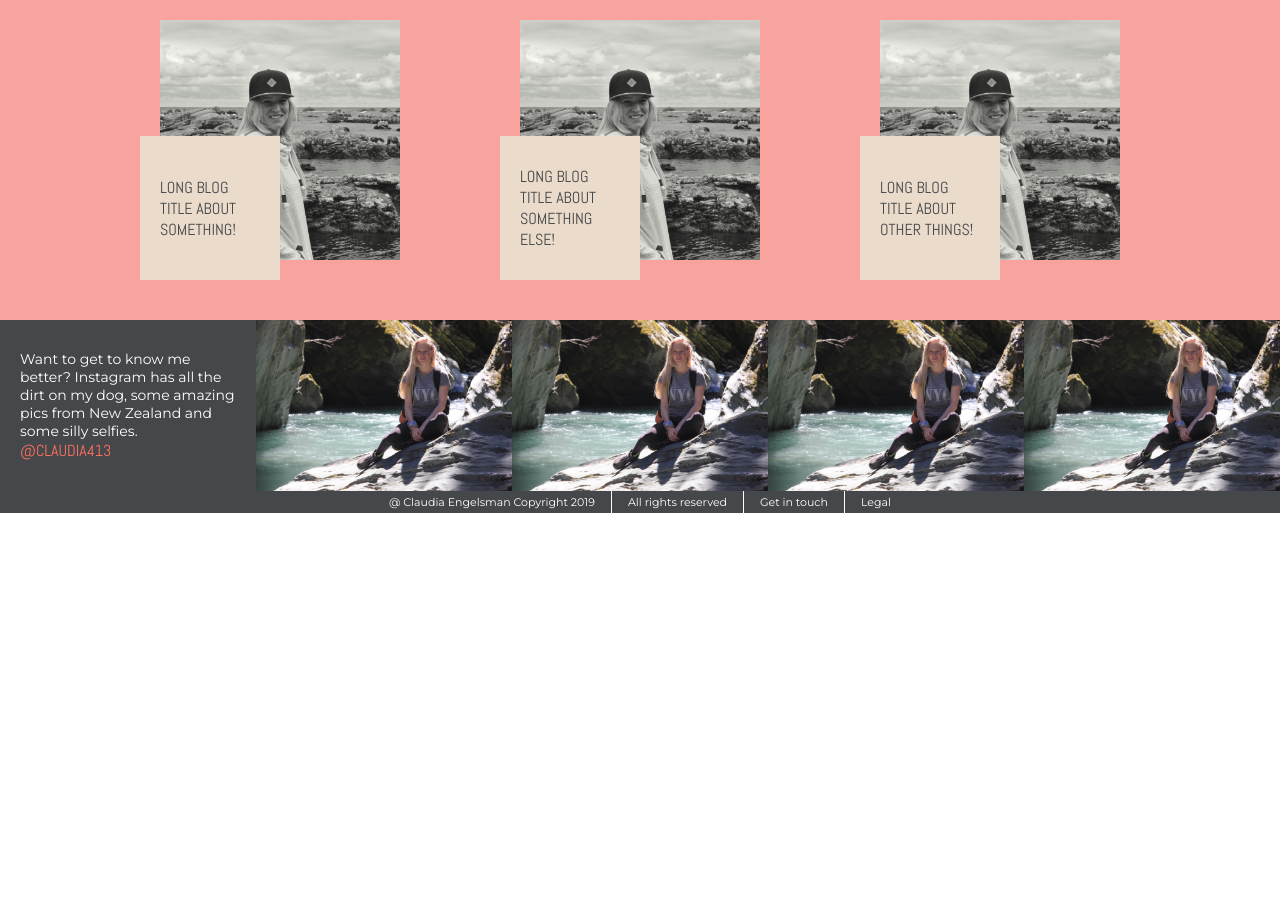
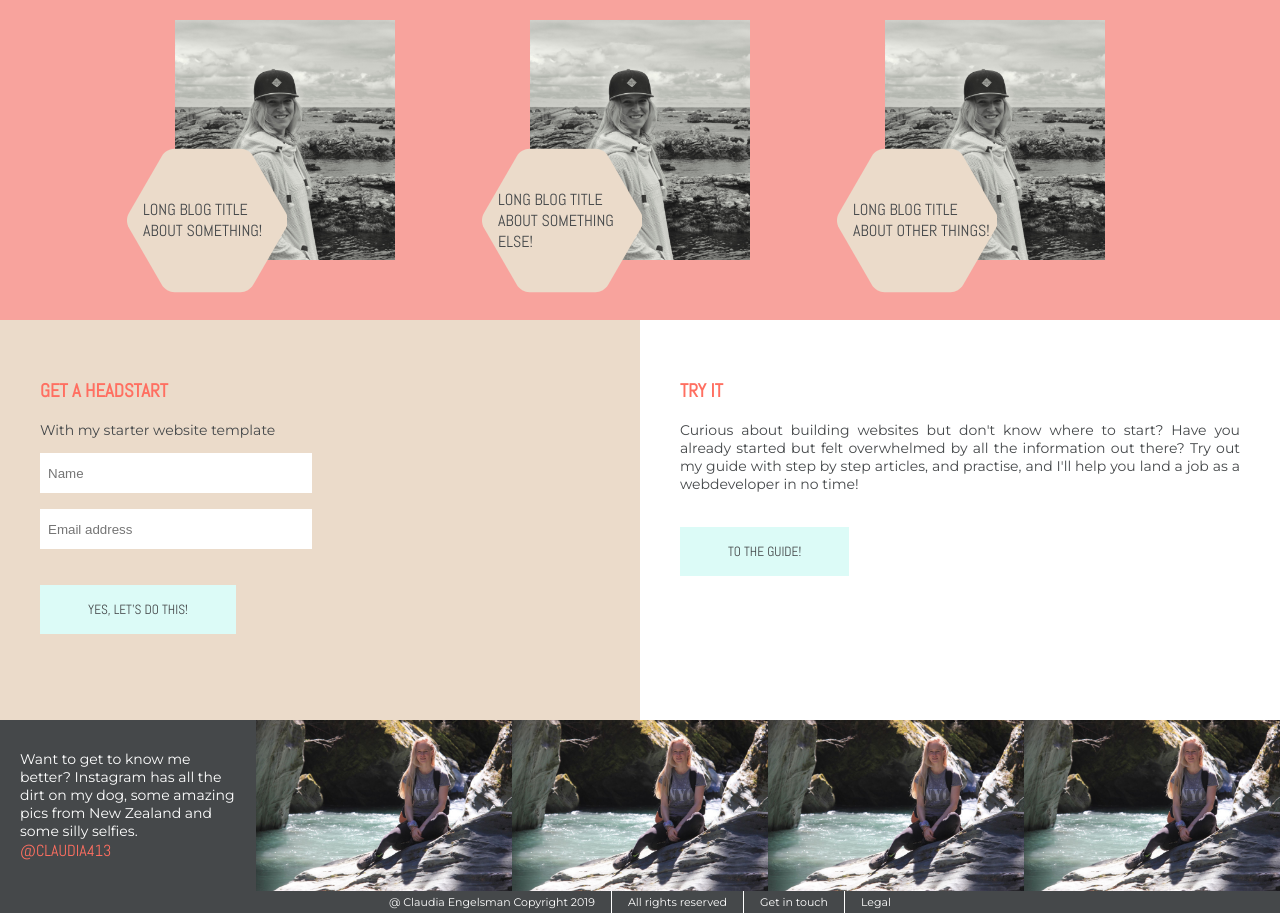
Before and after one commit to Claudia413/supreme-octo-fun, a Vue app: page /#/ in a window 1280 px wide. Shown: the part 1540-2453 px from the top of the page. Before the commit the page ends 2053 px from the top, so only its background shows below. Built offline with nearby package versions, Linux system fonts and the light colour scheme; a web font is replaced by a local one.

Commit message:
Adjust intro text, add freebie block, add hexagon shaped blog tags

```diff
--- a/src/views/Home.vue
+++ b/src/views/Home.vue
@@ -4,12 +4,12 @@
 		<MenuSlide/>
 		<img
 			alt="Claudia Engelsman, developer who will teach you how to code a website"
-			src="../assets/Claudia.jpg"
+			src="../assets/ClaudiaBWKaikoura.jpg"
 			class="intro-pic img-block"
 		>
 		<section class="intro-text text-block">
 			<h3>About</h3>
-			<p>A business graduate turned developer. That is me, Claudia Engelsman. Switching from a job in purchasing to a developer job didn’t happen overnight, but I was earning a salary as a developer within a month of quitting and without any experience. I will help you to do the same by sharing everything I’ve learned, for free, and help you find inspiration and stay motivated to start creating your own websites.</p>
+			<p>Hi, I'm Claudia and I will teach you how to build websites. I didn't know how to write code 2 years ago, I had a job in a purchasing department. Switching from that job to a developer position didn’t happen overnight, but I was earning a salary as a developer within a month of quitting and without any experience. I will help you to do the same by sharing everything I’ve learned, for free, and help you find inspiration and stay motivated to start creating your own websites.</p>
 			<button class="mt-2">More about me</button>
 		</section>
 		<section class="slideit full-block">
@@ -64,44 +64,118 @@
 						class="inspiration"
 						v-if="slideIndex === 1"
 						key="one"
-					>It has never been easier to build websites. I am not making this up, technology is quickly improving the ease and fun of building websites, making this an excellent time to try it (again).</p>
+					><span class="bold"> It has never been easier to build websites.</span> I am not making this up, technology is quickly improving the ease and fun of building websites, making this an excellent time to try it (again).</p>
 					<p
 						class="inspiration"
 						v-if="slideIndex === 2"
 						key="two"
-					>There is a huge shortage of developers and this amount is only growing. More jobs than developers means developers have the upperhand in job negotiations. Sounds good huh!</p>
+					>There is a huge shortage of developers and this amount is only growing. More jobs than developers means developers have the <span class="bold">upperhand in job negotiations.</span> Sounds good huh!</p>
 					<p
 						class="inspiration"
 						v-if="slideIndex === 3"
 						key="three"
-					>Is your current office space a bit gloom? Building websites can be done from any computer with a solid internet connection. Working from home, working remotely from a hammock, anything is possible.</p>
+					>Is your current office space a bit gloom? Building websites can be done from any computer with a solid internet connection. <span class="bold">Working from home, working remotely from a hammock, anything is possible.</span></p>
 				</transition>
 			</div>
 			<div class="arrow" @click="incrementSlideIndex(1)">
 				<span class="fas fa-chevron-right"></span>
 			</div>
 		</section>
-		<img alt="Claudia Engelsman, developer who will teach you how to code a website"
+		<img
+			alt="Claudia Engelsman, developer who will teach you how to code a website"
 			src="../assets/ClaudiaBWKaikoura.jpg"
-			class="try-it-pic img-block">
+			class="try-it-pic img-block"
+		>
 		<section class="try-it-text text-block">
 			<h3>Try it</h3>
-			<p>Curious about building websites but don't know where to start? Have you already started but felt overwhelmed by all the information out there? Try out my guide with step by step articles, and practise, and I'll help you land a job as a webdeveloper in no time!</p>
+			<p>Curious about building websites but don't know where to start? Have you already started but felt overwhelmed by all the information out there? Try out my guide with step by step articles, practise exercises, and I'll help you land a job as a webdeveloper in no time!</p>
 			<button class="mt-2">To the guide!</button>
 		</section>
 		<section class="full-block blog-highlight">
 			<div class="blog-post">
 				<img src="../assets/ClaudiaBWKaikoura.jpg" class="blog-pic">
-				<span class="blog-tag">Long Blog Title about Something!</span>
+				<div class="blog-tag">
+					<svg
+						class="hexagon-tag"
+						version="1.1"
+						id="Capa_1"
+						xmlns="http://www.w3.org/2000/svg"
+						xmlns:xlink="http://www.w3.org/1999/xlink"
+						x="0px"
+						y="0px"
+						viewBox="0 0 480 480"
+						style="enable-background:new 0 0 483.013 483.013;"
+						fill="#DCFBF7"
+						xml:space="preserve">
+						<path
+							d="M477.043,219.205L378.575,48.677c-7.974-13.802-22.683-22.292-38.607-22.292H143.041c-15.923,0-30.628,8.49-38.608,22.292
+							L5.971,219.205c-7.961,13.801-7.961,30.785,0,44.588l98.462,170.543c7.98,13.802,22.685,22.293,38.608,22.293h196.926
+							c15.925,0,30.634-8.491,38.607-22.293l98.469-170.543C485.003,249.99,485.003,233.006,477.043,219.205z"
+						></path>
+					</svg>
+					<span class="blog-tag-text">Long Blog Title about Something!</span>
+				</div>
 			</div>
 			<div class="blog-post">
 				<img src="../assets/ClaudiaBWKaikoura.jpg" class="blog-pic">
-				<span class="blog-tag">Long Blog Title about Something else!</span>
+				<div class="blog-tag">
+					<svg
+						class="hexagon-tag"
+						version="1.1"
+						id="Capa_1"
+						xmlns="http://www.w3.org/2000/svg"
+						xmlns:xlink="http://www.w3.org/1999/xlink"
+						x="0px"
+						y="0px"
+						viewBox="0 0 480 480"
+						style="enable-background:new 0 0 483.013 483.013;"
+						fill="#DCFBF7"
+						xml:space="preserve">
+						<path
+							d="M477.043,219.205L378.575,48.677c-7.974-13.802-22.683-22.292-38.607-22.292H143.041c-15.923,0-30.628,8.49-38.608,22.292
+							L5.971,219.205c-7.961,13.801-7.961,30.785,0,44.588l98.462,170.543c7.98,13.802,22.685,22.293,38.608,22.293h196.926
+							c15.925,0,30.634-8.491,38.607-22.293l98.469-170.543C485.003,249.99,485.003,233.006,477.043,219.205z"
+						></path>
+					</svg>
+				<span class="blog-tag-text">Long Blog Title about Something else!</span>
+				</div>
 			</div>
 			<div class="blog-post">
 				<img src="../assets/ClaudiaBWKaikoura.jpg" class="blog-pic">
-				<span class="blog-tag">Long Blog Title about other things!</span>
+				<div class="blog-tag">
+					<svg
+						class="hexagon-tag"
+						version="1.1"
+						id="Capa_1"
+						xmlns="http://www.w3.org/2000/svg"
+						xmlns:xlink="http://www.w3.org/1999/xlink"
+						x="0px"
+						y="0px"
+						viewBox="0 0 480 480"
+						style="enable-background:new 0 0 483.013 483.013;"
+						fill="#DCFBF7"
+						xml:space="preserve">
+						<path
+							d="M477.043,219.205L378.575,48.677c-7.974-13.802-22.683-22.292-38.607-22.292H143.041c-15.923,0-30.628,8.49-38.608,22.292
+							L5.971,219.205c-7.961,13.801-7.961,30.785,0,44.588l98.462,170.543c7.98,13.802,22.685,22.293,38.608,22.293h196.926
+							c15.925,0,30.634-8.491,38.607-22.293l98.469-170.543C485.003,249.99,485.003,233.006,477.043,219.205z"
+						></path>
+					</svg>
+				<span class="blog-tag-text">Long Blog Title about other things!</span>
+				</div>
 			</div>
+		</section>
+		<section class="freebie-text text-block">
+			<h3>Get a headstart</h3>
+			<p>With my starter website template</p>
+			<input type="text" title="name" placeholder="Name" class="sign-up"/>
+			<input type="email" title="email address" placeholder="Email address" class="sign-up"/>
+			<button class="mt-2">Yes, let's do this!</button>
+		</section>
+		<section class="bio-link-text text-block">
+			<h3>Try it</h3>
+			<p>Curious about building websites but don't know where to start? Have you already started but felt overwhelmed by all the information out there? Try out my guide with step by step articles, and practise, and I'll help you land a job as a webdeveloper in no time!</p>
+			<button class="mt-2">To the guide!</button>
 		</section>
 		<Footer class="footer"/>
 	</div>
@@ -148,13 +222,14 @@ export default {
 	display: grid;
 	grid-gap: 0;
 	grid-template-columns: repeat(2, 50%);
-	grid-template-rows: auto 400px auto 400px auto;
+	grid-template-rows: auto 400px auto 400px auto 400px;
 	grid-template-areas:
 		"header header"
 		"intro-pic intro-text"
 		"slider slider"
 		"try-it-text try-it-pic"
 		"blog-highlight blog-highlight"
+		"freebie-text bio-link-text"
 		"footer footer";
 	@media only screen and (max-width: 768px) {
 		grid-template-columns: repeat(2, 50%);
@@ -167,6 +242,8 @@ export default {
 			"try-it-pic try-it-pic"
 			"try-it-text try-it-text"
 			"blog-highlight blog-highlight"
+			"freebie-text freebie-text"
+			"bio-link-text bio-link-text"
 			"footer footer";
 	}
 	.mt-2 {
@@ -239,6 +316,9 @@ export default {
 		z-index: 20;
 		.inspiration {
 			font-size: 16px;
+		}
+		.bold {
+			font-weight: 600;
 		}
 	}
 	.fade-enter-active {
@@ -314,24 +394,34 @@ export default {
 	flex-direction: column;
 	position: relative;
 	.blog-tag {
-		background-color: $secondary-color;
-		padding: 12px 20px;
 		position: absolute;
-		bottom: 0px;
-		left: -20px;
+		left: -48px;
+		bottom: -20px;
+		height: 160px;
+		width: 160px;
+		display: flex;
+		align-items: center;
+	}
+	.hexagon-tag {
+		height: 160px;
+		width: 160px;
+		fill: $secondary-color;
+	}
+	.blog-tag-text {
+		position: absolute;
 		font-family: "Abel";
 		text-transform: uppercase;
 		font-size: 16px;
-		display: flex;
-		align-items: center;
-		height: 120px;
-		width: 100px;
+		max-width: 140px;
+		margin-left: 16px;
 	}
 	.blog-pic {
 		height: 240px;
-		width: 240px;
+		width: 220px;
 		object-fit: cover;
 		margin-bottom: 20px;
+		// -webkit-clip-path: polygon(50% 0, 100% 25%, 100% 75%, 50% 100%, 0% 75%, 0% 25%);
+		// clip-path: polygon(50% 0, 100% 25%, 100% 75%, 50% 100%, 0% 75%, 0% 25%);
 	}
 	@media only screen and (max-width: 1112px) {
 		.blog-pic {
@@ -342,17 +432,37 @@ export default {
 	@media only screen and (max-width: 768px) {
 		margin-bottom: 20px;
 		.blog-tag {
-			padding: 12px 16px;
-			height: 100px;
-			width: 120px;
+			height: 160px;
+			width: 160px;
 			font-size: 14px;
+		}
+		.blog-tag-text {
+			padding: 12px 12px;
 		}
 		.blog-pic {
 			height: 280px;
-			width: 280px;
+			width: 300px;
 			margin-bottom: 40px;
 		}
 	}
+}
+.freebie-text {
+	grid-area: freebie-text;
+	background-color: $secondary-color;
+	// Try out half hexagon shape on the right side of coloredbg text block
+	// clip-path: polygon(80% 0, 100% 25%, 100% 75%, 80% 100%, 0% 100%, 0% 0%);
+	.sign-up {
+		display: block;
+		border: none;
+		height: 24px;
+		width: 256px;
+		color: $primary-bright;
+		margin-bottom: 16px;
+		padding: 8px;
+	}
+}
+.bio-link-text {
+	grid-area: bio-link-text;
 }
 .footer {
 	grid-area: footer;
```
